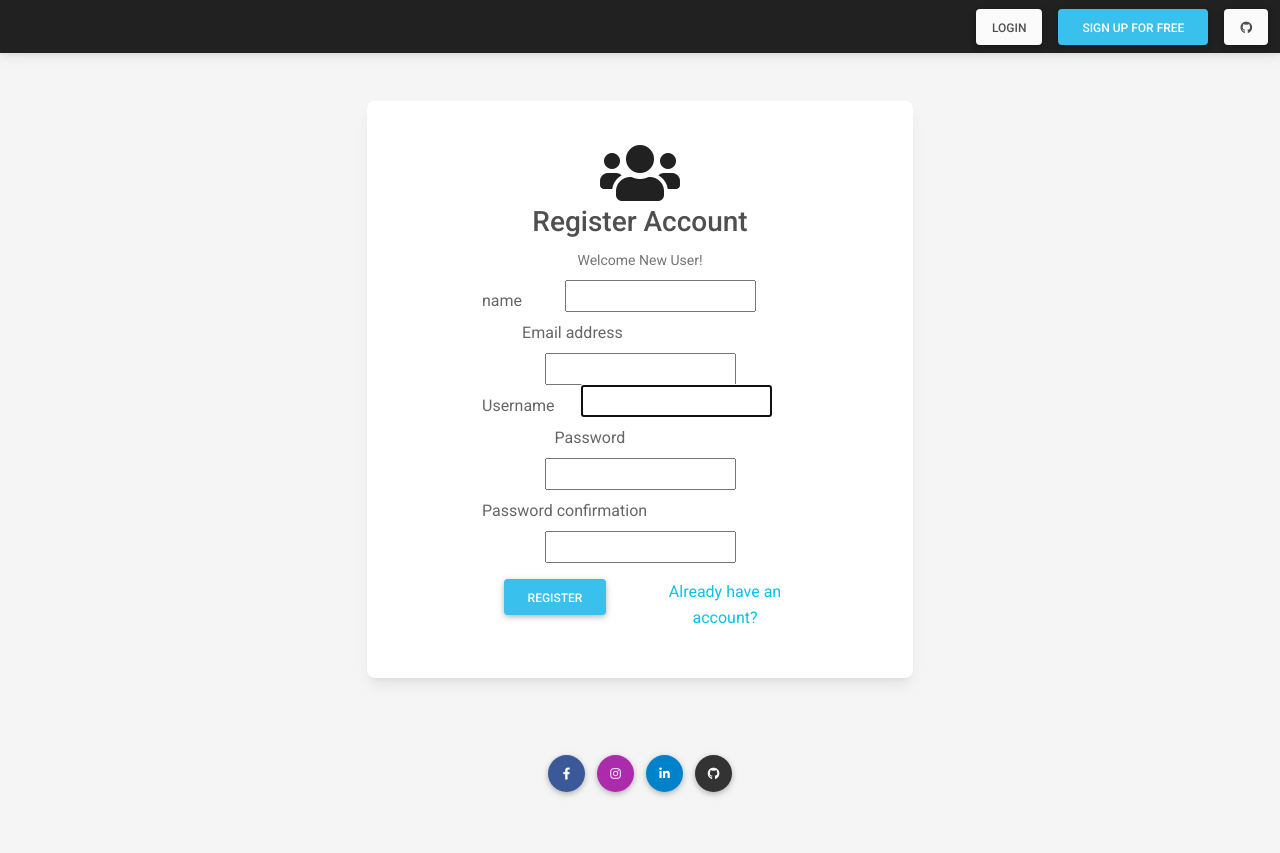
After one commit to vedrandragicevic/personal-notes-webapp-django, a Django app: page /register/ in a window 1280 px wide. The commit adds this page. Run offline with Django 4.2, Linux system fonts and the light colour scheme.

Commit message:
updated notes model, added users signals, created reg form

```diff
--- a/notes/models.py
+++ b/notes/models.py
@@ -15,7 +15,7 @@ class Note(models.Model):
     created = models.DateTimeField(auto_now_add=True)
     completed_flag = models.BooleanField(default=False)
     created = models.DateTimeField(auto_now_add=True)
-    owner = models.ForeignKey(Profile, on_delete=models.CASCADE, null=True, blank=True)
+    owner = models.ForeignKey(Profile, null=True, blank=True, on_delete=models.CASCADE)
 
 
 
--- a/notesapp/settings.py
+++ b/notesapp/settings.py
@@ -43,8 +43,8 @@ INSTALLED_APPS = [
     'django.contrib.sessions',
     'django.contrib.messages',
     'django.contrib.staticfiles',
-    'notes',
-    'users'
+    'notes.apps.NotesConfig',
+    'users.apps.UsersConfig'
 ]
 
 MIDDLEWARE = [
--- a/templates/main.html
+++ b/templates/main.html
@@ -32,9 +32,11 @@
           <!-- Container wrapper -->
           <div class="container-fluid">
 
+            {% if request.user.is_authenticated %}
             <a class="navbar-brand" href="{% url 'homepage' %}">
               <i class="fas fa-sticky-note fa-2x" style="color: #FCF8F7"></i>
             </a>
+            {% endif %}
 
             <!-- Toggle button -->
             <button
@@ -66,11 +68,11 @@
               {% else %}
 
                 <a href="{% url 'login' %}"><button type="button" class="btn px-3 me-3 btn btn-light">Login</button></a>
-                <a href="#"><button type="button" class="btn btn-info me-3">Sign up for free</button></a>
+                <a href="{% url 'register' %}"><button type="button" class="btn btn-info me-3">Sign up for free</button></a>
 
               {% endif %}
 
-              <a class="btn bg-light px-3" href="https://github.com/vedrandragicevic" role="button"><i class="fab fa-github"></i></a>
+              <a class="btn bg-light px-3" href="https://github.com/vedrandragicevic/personal-notes-webapp-django" role="button"><i class="fab fa-github"></i></a>
             </div>
             <!-- Buttons div -->
 
@@ -113,7 +115,7 @@
           <a
             class="btn btn-primary btn-floating m-1"
             style="background-color: #3b5998;"
-            href="#!"
+            href="https://www.facebook.com/dragicevicvedran/"
             role="button"
             ><i class="fab fa-facebook-f"></i
           ></a>
@@ -122,7 +124,7 @@
           <a
             class="btn btn-primary btn-floating m-1"
             style="background-color: #ac2bac;"
-            href="#!"
+            href="https://www.instagram.com/vedran_dragicevic/"
             role="button"
             ><i class="fab fa-instagram"></i
           ></a>
@@ -131,7 +133,7 @@
           <a
             class="btn btn-primary btn-floating m-1"
             style="background-color: #0082ca;"
-            href="#!"
+            href="https://www.linkedin.com/in/vedran-dragi%C4%8Devi%C4%87-742821198/"
             role="button"
             ><i class="fab fa-linkedin-in"></i
           ></a>
@@ -139,7 +141,7 @@
           <a
             class="btn btn-primary btn-floating m-1"
             style="background-color: #333333;"
-            href="#!"
+            href="https://github.com/vedrandragicevic"
             role="button"
             ><i class="fab fa-github"></i
           ></a>
--- a/users/apps.py
+++ b/users/apps.py
@@ -4,3 +4,7 @@ from django.apps import AppConfig
 class UsersConfig(AppConfig):
     default_auto_field = 'django.db.models.BigAutoField'
     name = 'users'
+
+    # IMPORT SIGNALS HERE
+    def ready(self):
+       import users.signals
--- /dev/null
+++ b/users/forms.py
@@ -0,0 +1,35 @@
+
+from django.forms import ModelForm, fields
+from django.contrib.auth.models import User
+from django.contrib.auth.forms import UserCreationForm
+from .models import Profile
+
+
+class CustomUserCreationForm(UserCreationForm):
+    class Meta:
+        model = User
+        fields = ['first_name', 'email', 'username', 'password1', 'password2']
+        labels = {
+            'first_name': 'name'
+        }
+
+
+    def __init__(self, *args, **kwargs):
+        super(CustomUserCreationForm, self).__init__(*args, **kwargs)
+
+        for name, field in self.fields.items():
+
+            field.widget.attrs.update({'class':'input'})
+
+
+class profileForm(ModelForm):
+    class Meta:
+        model = Profile
+        fields = ['name', 'email', 'username']
+
+    def __init__(self, *args, **kwargs):
+        super(profileForm, self).__init__(*args, **kwargs)
+
+        for name, field in self.fields.items():
+
+            field.widget.attrs.update({'class':'input'})
--- /dev/null
+++ b/users/templates/users/register_form.html
@@ -0,0 +1,83 @@
+{% extends 'main.html' %}
+{% load static %}
+{% block content %}
+
+
+<div class="row d-flex justify-content-center">
+
+    <!-- Div that determines width of the card -->
+    <div class="col-md-6">
+
+      <div class="card mask-custom">
+        <div class="col-md-8 card-body p-4 text-center mx-auto">
+
+          <!-- Card Header -->
+          <div class="text-center pt-3 pb-2">
+
+            {% if messages %}
+
+            {% for message in messages %}
+
+                      <p class="note note-primary">{{message}}</p>
+
+            {% endfor %}
+
+            {% endif %}
+
+            <i class="fas fa-users fa-4x" style="color: #212121"></i>
+                    <h3>Register Account</h3>
+                    <small class="text-muted">Welcome New User!</small>
+          </div>
+          <!-- Card Header -->
+
+        <!-- Login Form -->
+        <form method="post" action="">
+          {% csrf_token %}
+
+
+          {% for field in form %}
+
+          <!-- Input:Text -->
+
+            <label class="form-label name pt-2" for="form1Example1">{{field.label}}</label>
+            {{field}}<br>
+
+            {% for error in field.errors %}
+              <p style="color: red;">{{error}}</p>
+            {% endfor %}
+
+
+          {% endfor %}
+
+
+            <!-- 2 column grid layout for inline styling -->
+            <div class="row mb-4 pt-3">
+              <!-- Submit login button -->
+              <div class="col">
+                <!-- Submit login button -->
+                <input class="btn btn-info" type="submit" value="REGISTER" />
+              </div>
+
+              <!-- Forgot password link -->
+              <div class="col">
+                <a href="{% url 'login' %}" class="form-link">Already have an account?</a>
+              </div>
+              <!-- Forgot password link -->
+            </div>
+            <!-- 2 column grid layout for inline styling -->
+          </form>
+          <!-- Login Form -->
+
+
+
+        </div>
+      </div>
+
+    </div>
+    <!-- Div that determines width of the card -->
+</div>
+
+
+
+
+{% endblock content %}
--- a/users/urls.py
+++ b/users/urls.py
@@ -6,5 +6,6 @@ from . import views
 urlpatterns = [
     path('logout/', views.logoutUser, name="logout"),
     path('login/', views.loginUser, name='login'),
-    path('', views.homePageRender, name="homepage")
+    path('', views.homePageRender, name="homepage"),
+    path('register/', views.registerUser, name="register"),
 ]
--- a/users/views.py
+++ b/users/views.py
@@ -4,6 +4,7 @@ from django.contrib.auth import login, authenticate, logout
 from django.contrib.auth.models import User
 from django.contrib import messages
 from django.contrib.auth.decorators import login_required
+from .forms import CustomUserCreationForm, profileForm
 
 
 # Create your views here.
@@ -57,3 +58,27 @@ def logoutUser(request):
     logout(request)
     messages.info(request, 'USER WAS LOGGED OUT')
     return render(request, 'users/home_page.html')
+
+
+def registerUser(request):
+    page = 'register'
+    form = CustomUserCreationForm()
+
+    if request.method == 'POST':
+        form = CustomUserCreationForm(request.POST)
+        if form.is_valid():
+            # HOLDING THE USER BEFORE PROCESSING IT, FOR MODIFICATION
+            user = form.save(commit=False)
+            user.username = user.username.lower()
+            user.save()
+
+            messages.success(request, 'User account was created!')
+
+            login(request, user)
+            return redirect('homepage')
+
+        else:
+            messages.success(request, 'An error has occurred during registration!')
+
+    context = {'page': page, 'form': form}
+    return render(request, 'users/register_form.html', context)
```
Also changed, not shown: users/signals.py (added, +22 -0 lines), notes/migrations/0004_note_owner.py (added).
